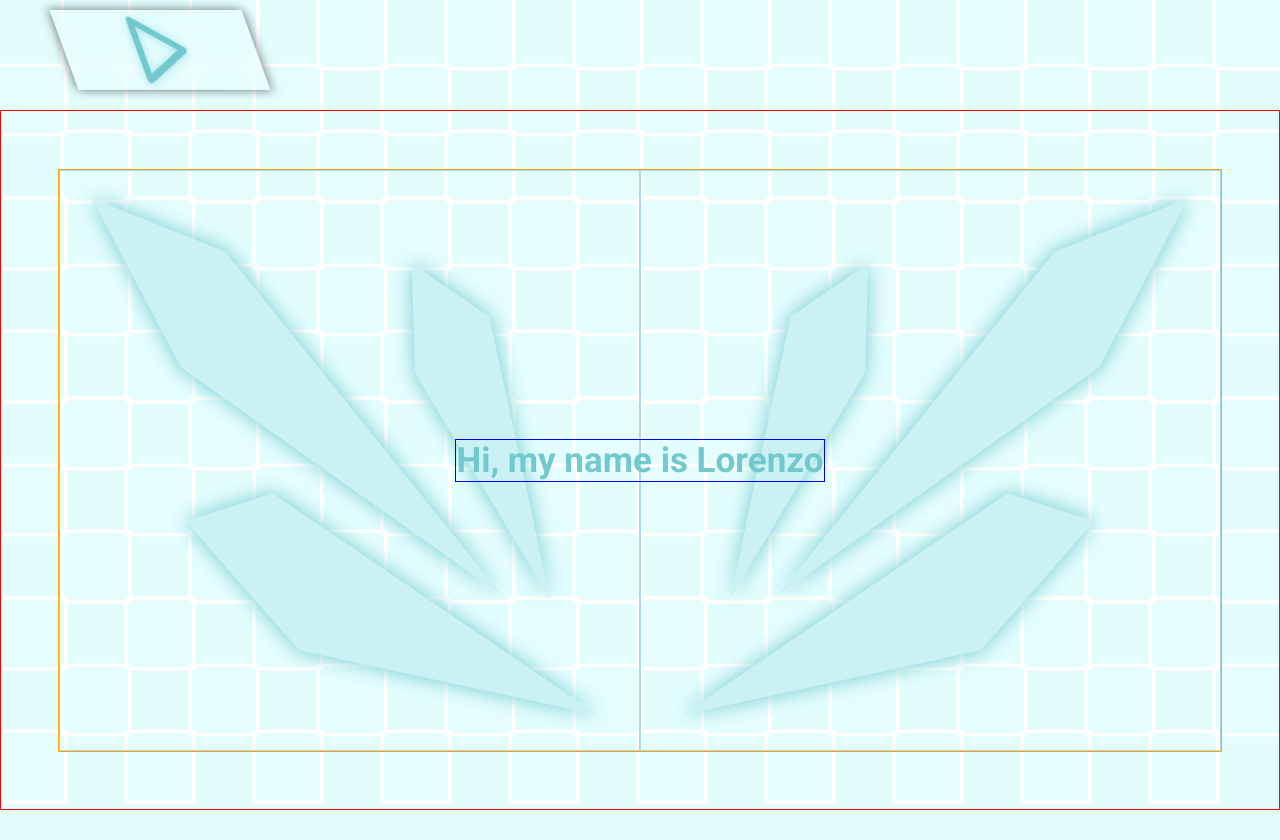
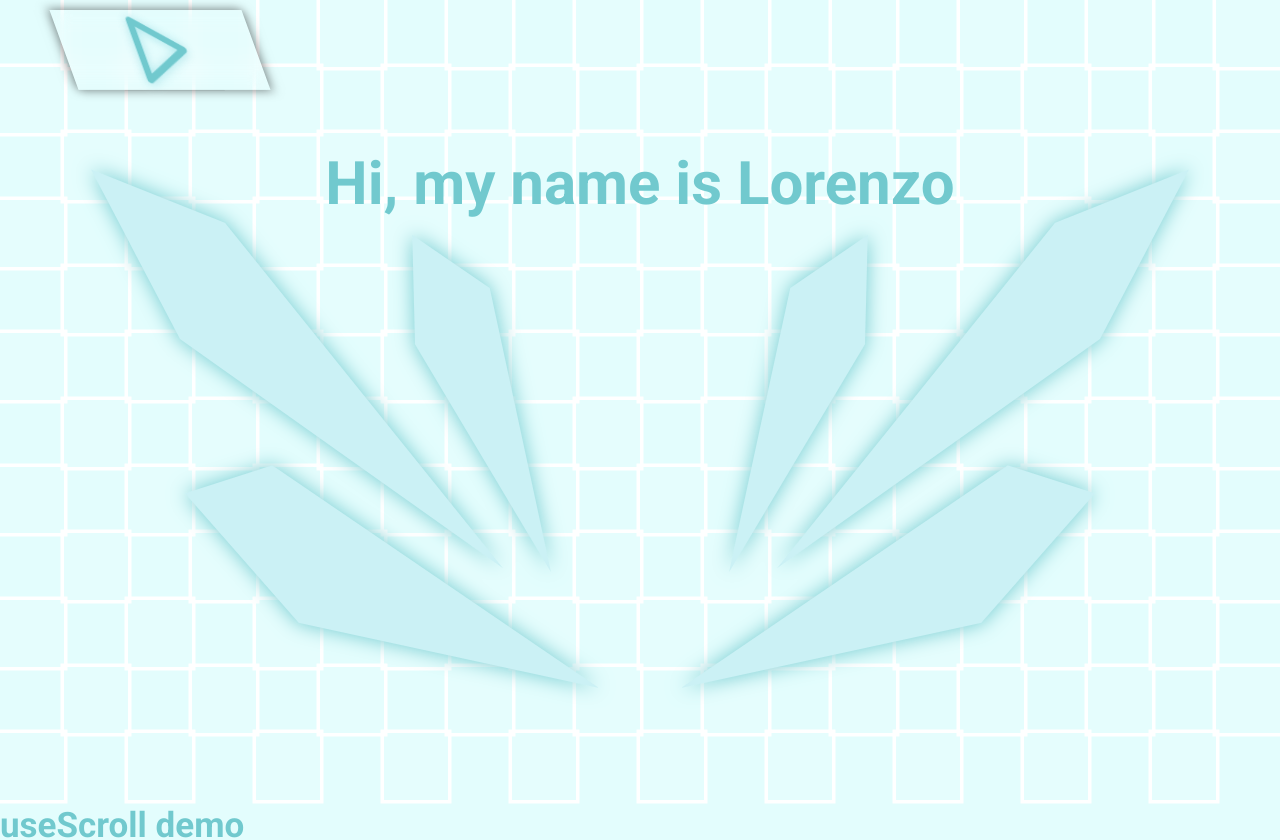
Before and after one commit to lorenzoaniel/portfolio-v5, a React (Vite) app: page / in a window 1280 px wide. Shown: the top 840 px of the page. Built offline with nearby package versions, Linux system fonts and the light colour scheme.

Commit message:
HeroHeading: basic look
will try animating now

```diff
--- a/src/components/Heading/HeroHeading.tsx
+++ b/src/components/Heading/HeroHeading.tsx
@@ -27,21 +27,26 @@ const HeroHeading: React.FC<Props> = ({ title }) => {
 
 const Main = styled(motion.h1)`
 	/* background: red; */
-	border: 0.1rem solid red;
-	height: 70rem;
+	/* border: 0.1rem solid red; */
+	height: clamp(20rem, 50vw + 0.5rem, 70rem); // 70
 	width: 100%;
 	display: flex;
 	justify-content: center;
 	align-items: center;
+	overflow-x: hidden;
 `;
 
 const TitleMain = styled(motion.div)`
-	border: 0.1rem solid blue;
+	/* border: 0.1rem solid blue; */
+	font-size: clamp(1.5rem, 5vw + 0.5rem, 6rem); //1.5rem
+	align-self: flex-start;
+	margin-top: 3%;
 `;
 
 //ICON
 const IcongroupMain = styled(motion.div)`
-	border: 0.1rem solid orange;
+	/* border: 0.1rem solid orange; */
+
 	height: fit-content;
 	width: fit-content;
 	position: absolute;
@@ -49,7 +54,7 @@ const IcongroupMain = styled(motion.div)`
 `;
 
 const IconRightMain = styled(motion.div)`
-	border: 0.1rem solid lightblue;
+	/* border: 0.1rem solid lightblue; */
 	height: clamp(13rem, 45vw + 0.5rem, 60rem); // 18,
 	width: clamp(13rem, 45vw + 0.5rem, 60rem);
 	transform: rotate(-90deg);
```
